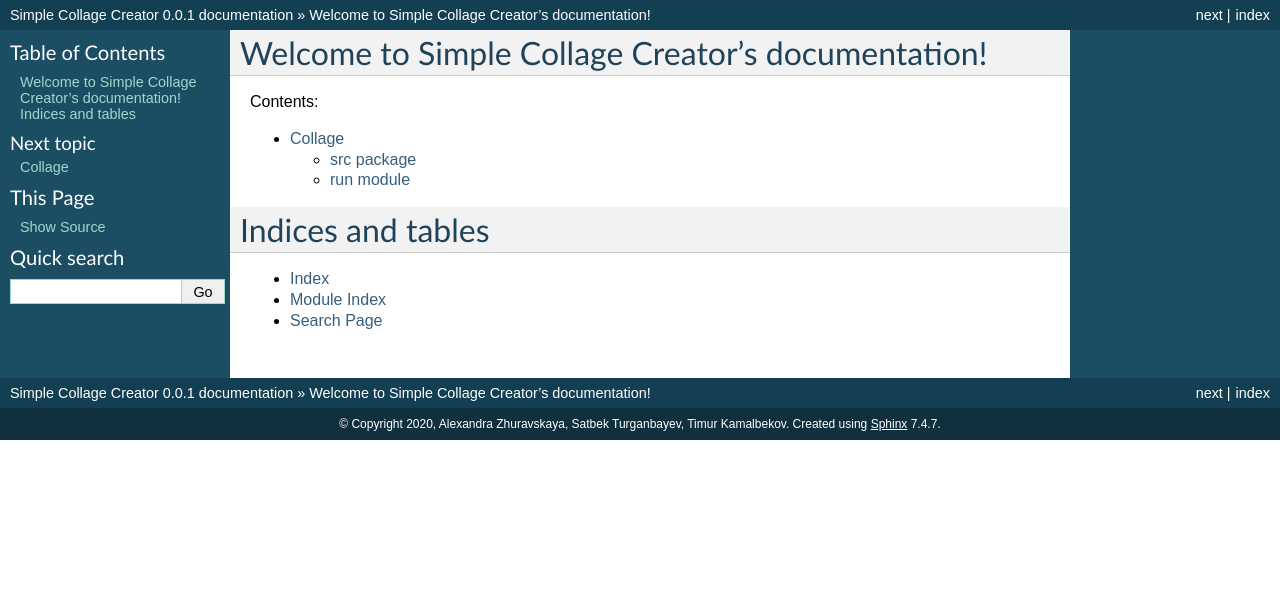
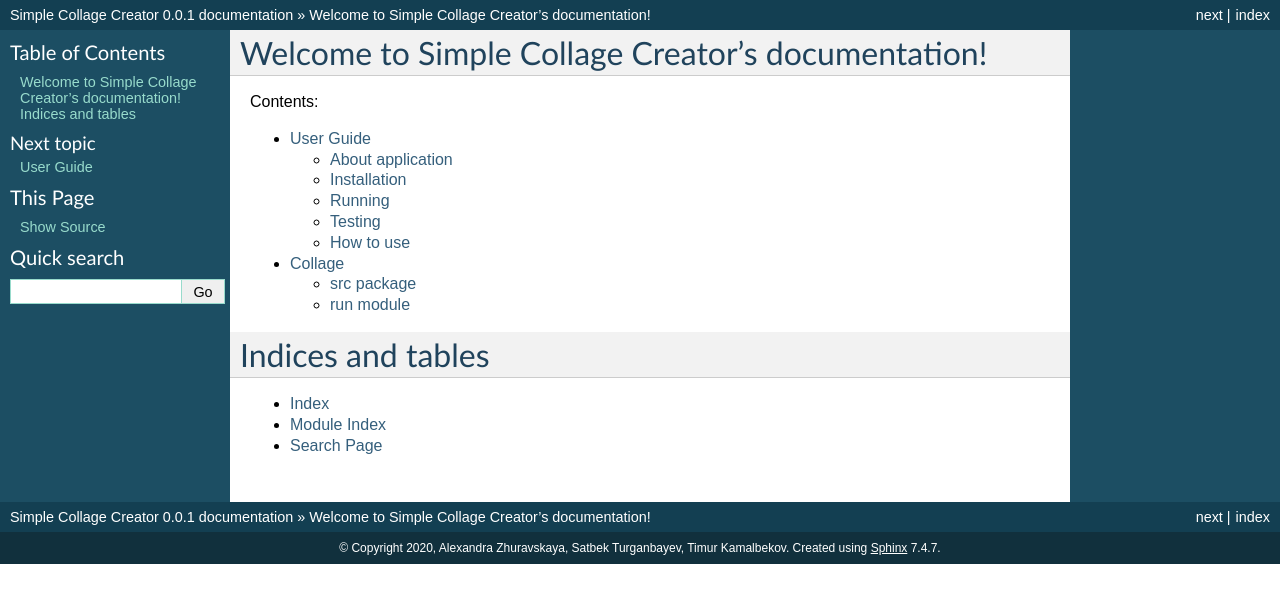
Before and after one commit to 1alexandra/collage, a Sphinx documentation site: the page built from docs/source/index.rst, in a window 1280 px wide. Shown: the top 603 px of the page. Built offline with Sphinx 7.4.7, drawn with Linux system fonts in a browser that asks for light colours; some of the changed lines change nothing that is shown.

Commit message:
added user guide

```diff
--- /dev/null
+++ b/docs/source/README.rst
@@ -0,0 +1,106 @@
+User Guide
+==========
+
+
+About application
+-----------------
+
+The app allows you to create collages from photos.
+You can add photos interactively: you can add a photo from any of the four
+sides of the rectangle, but it will take up half of the image, and the rest
+of the collage will be scaled automatically. The basic functions are creating
+a canvas of any size, adding photos, automatically zooming and cropping them,
+and saving and printing the resulting collage. As additional functions, you can
+change the parameters of the image borders (size, steepness of the rounded
+corner), implement control of elements on the canvas: the ability to move the
+borders, change the cropping window of the photo (zoom and change the
+position), and add a caption to the canvas.
+
+
+Installation
+------------
+
+To install the app clone repository https://github.com/1alexandra/collage
+and in collage root directory execute::
+
+    python3 -m pip install setuptools==46.0.0 wheel==0.34.2
+    python3 setup.py sdist bdist_wheel
+    pip3 install dist/collage-0.0.1-py3-none-any.whl
+
+
+Running
+-------
+
+To run the app execute in collage root directory::
+
+    python3 run.py
+
+
+Testing
+-------
+
+To test the app modules execute in collage root directory::
+
+    python3 -m pytest
+
+
+How to use
+----------
+
+After launching the app, you see a window divided into two areas: the menu and
+the workspace.
+
+Use the input fields in the menu to configure collage settings.
+Make sure that you have entered numbers that match the input format:
+the values in pixels must be natural numbers,
+and the real values must be real numbers.
+After completing the changes, click the ``Change settings`` button.
+You can also change the parameters while editing the collage.
+
+Use one of the ``+`` buttons on the right side of the screen to add the first
+photo to the collage. The app supports adding photos in JPEG, PNG, GIF, TIFF,
+and BMP formats.
+
+After adding the first photo to the collage,
+you can update layout by 3 types of operations:
+
+1. Adding a photo from one side of the collage border.
+      In this case, the new cell appears on this side of the collage
+      and takes up half of the collage regardless of size.
+      All previously existing cells are compressed to make room for a new cell.
+2. The division of the photo cell.
+      After right-clicking on a photo, a drop-down menu appears with
+      the options: add photo on the left, add photo on the right,
+      add photo on the top, add photo on the bottom.
+      If you click on one of them, the selected photo cell is divided into two cells,
+      one of which is placed a new photo, according to your side choice,
+      and the second remains the old photo.
+3. Movement of the border between photos.
+      Click on a border part. When it is selected, you can move it by the keyboard
+      arrows: vertical borders can be moved left and right,
+      horizontal can be moved up or down.
+
+Initially, middle part of the photo appears in the cell. You can change the position:
+select photo sell using mouse click and use keyboard arrows to move photo inside
+the cell. When you reach the photo boarder, the app will show a warning message.
+Also, you can change photo scale by ``[`` and ``]`` keyboard buttons. If you trying
+to scale photo beyond it's boarder, a worning message will be shown. To confirm
+new photo scale and position, click somewhere outside this photo cell or press
+``Enter`` button. If you want to cancel your changes, press ``Esc``.
+
+Click on ``Add text...`` button to open capture setup window.
+This window consists of five blocks:
+
+    - text redactor,
+    - font chooser,
+    - canvas with an intermediate result,
+    - font parameters input fields: italic, bold, underlined checkboxes
+      and font size entry,
+    - buttons block: ``Change color...``, ``Try font``, ``OK`` buttons.
+
+Write your caption in text redactor, choose font and style, click on ``Try font``
+button to see the result. If you want to add it to the collage, click on ``OK``
+button. Otherwise continue changing it or close the window.
+
+When your caption is placed on the collage, you can click on it and move over
+the collage using keyboard arrows.
--- a/docs/source/index.rst
+++ b/docs/source/index.rst
@@ -10,6 +10,7 @@
    :maxdepth: 2
    :caption: Contents:
 
+   README
    modules
 
 
```
